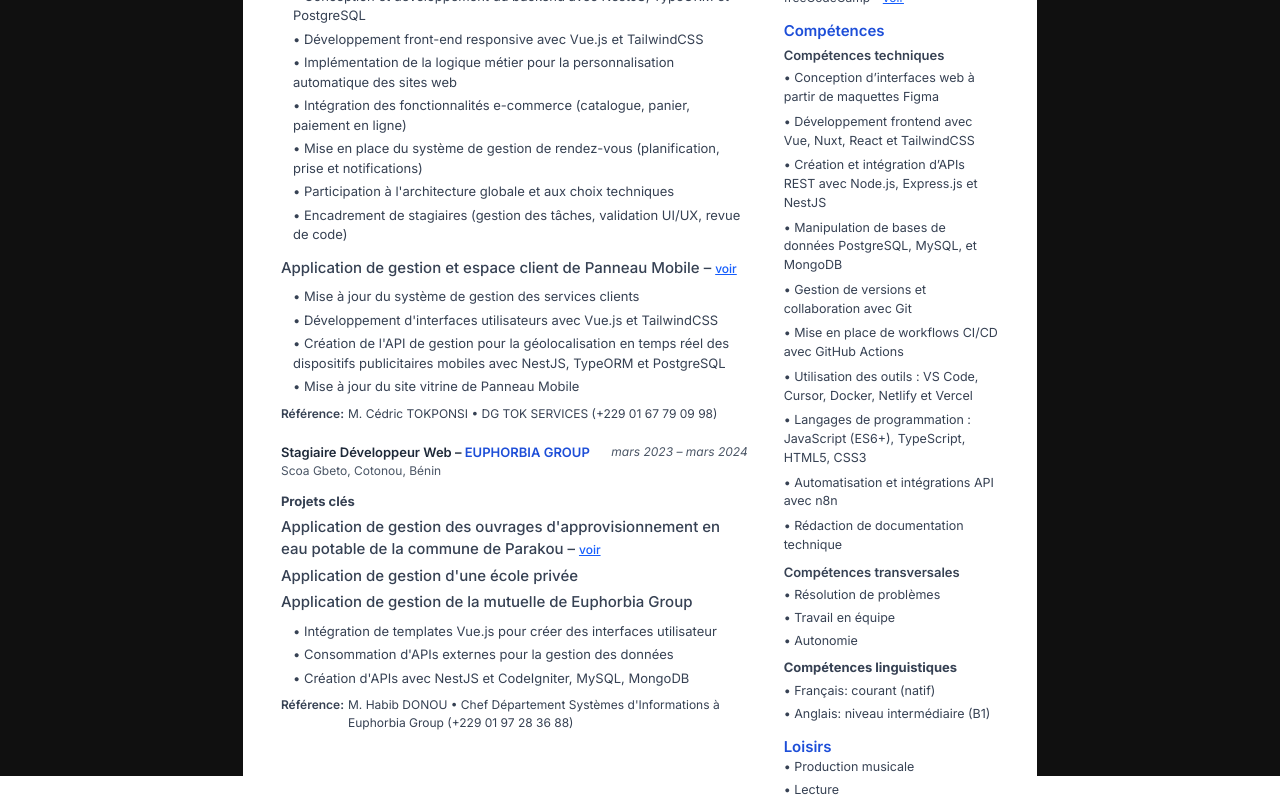
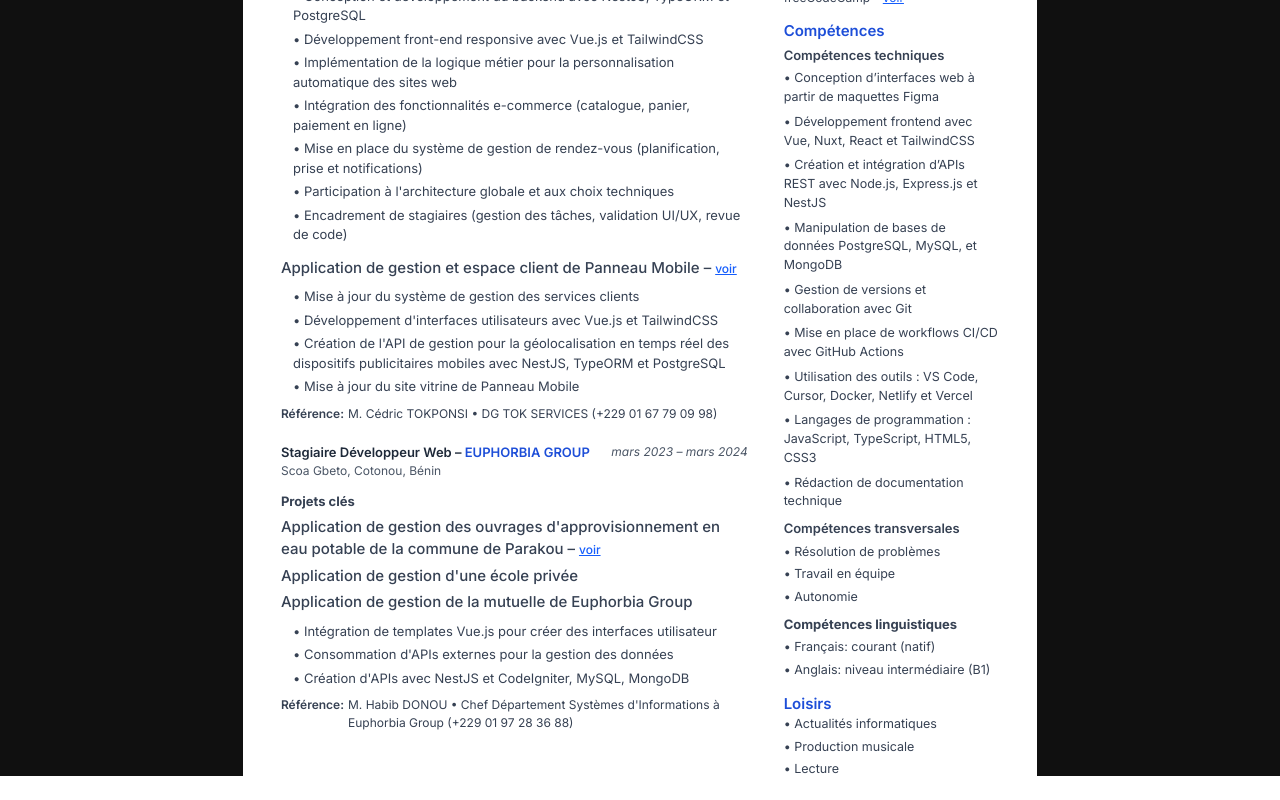
Before and after one commit to simeonaz/resume, a Vue app: page /fr in a window 1280 px wide. Shown: the part 347-1147 px from the top of the page. After the commit the page ends 1126 px from the top, so only its background shows below. Built offline with nearby package versions, Linux system fonts and the light colour scheme.

Commit message:
more changes

```diff
--- a/src/views/FrVersion.vue
+++ b/src/views/FrVersion.vue
@@ -9,13 +9,6 @@
           </h1>
           <h2 class="text-[16px] text-gray-700 font-semibold my-1">Développeur Web Full Stack</h2>
           <p class="text-[12px] text-gray-700 w-[85%] font-normal">
-            <!-- Développeur Front-end passionné (Vue.js, Nuxt.js, TailwindCSS) avec 02 ans d'expérience,
-            et de solides compétences en Back-end (Node.js, NestJS, PostgreSQL). -->
-            <!-- Développeur Web avec 2 ans d'expérience, je suis passionné par les technologies web et
-            l'Intelligence Artificielle, un domaine dans lequel je souhaite me spécialiser à travers
-            un master. -->
-            <!-- Développeur Web Full Stack avec 2 ans d'expérience, spécialisé  dans Vue.js, Nuxt.js,
-            NestJS et Tailwind CSS. -->
             Développeur Web Full-Stack avec 2 ans d'expérience professionnelle, spécialisé en
             JavaScript/TypeScript (Node.js, NestJS, Vue, React). Passionné d'IA, un domaine dans
             lequel je souhaite me spécialiser à travers un master.
@@ -276,9 +269,9 @@
                 <p>• Gestion de versions et collaboration avec Git</p>
                 <p>• Mise en place de workflows CI/CD avec GitHub Actions</p>
                 <p>• Utilisation des outils : VS Code, Cursor, Docker, Netlify et Vercel</p>
-                <p>• Langages de programmation : JavaScript (ES6+), TypeScript, HTML5, CSS3</p>
-                <p>• Automatisation et intégrations API avec n8n</p>
+                <p>• Langages de programmation : JavaScript, TypeScript, HTML5, CSS3</p>
                 <p>• Rédaction de documentation technique</p>
+                <!-- <p>• Automatisation et intégrations API avec n8n</p> -->
               </div>
             </div>
 
@@ -305,7 +298,7 @@
               Loisirs
             </h2>
             <div class="mt-1 flex flex-col space-y-1 text-[12.5px] text-gray-700 font-normal">
-              <!-- <p>• Veille technologique et actualités informatiques</p> -->
+              <p>• Actualités informatiques</p>
               <p>• Production musicale</p>
               <p>• Lecture</p>
             </div>
```
